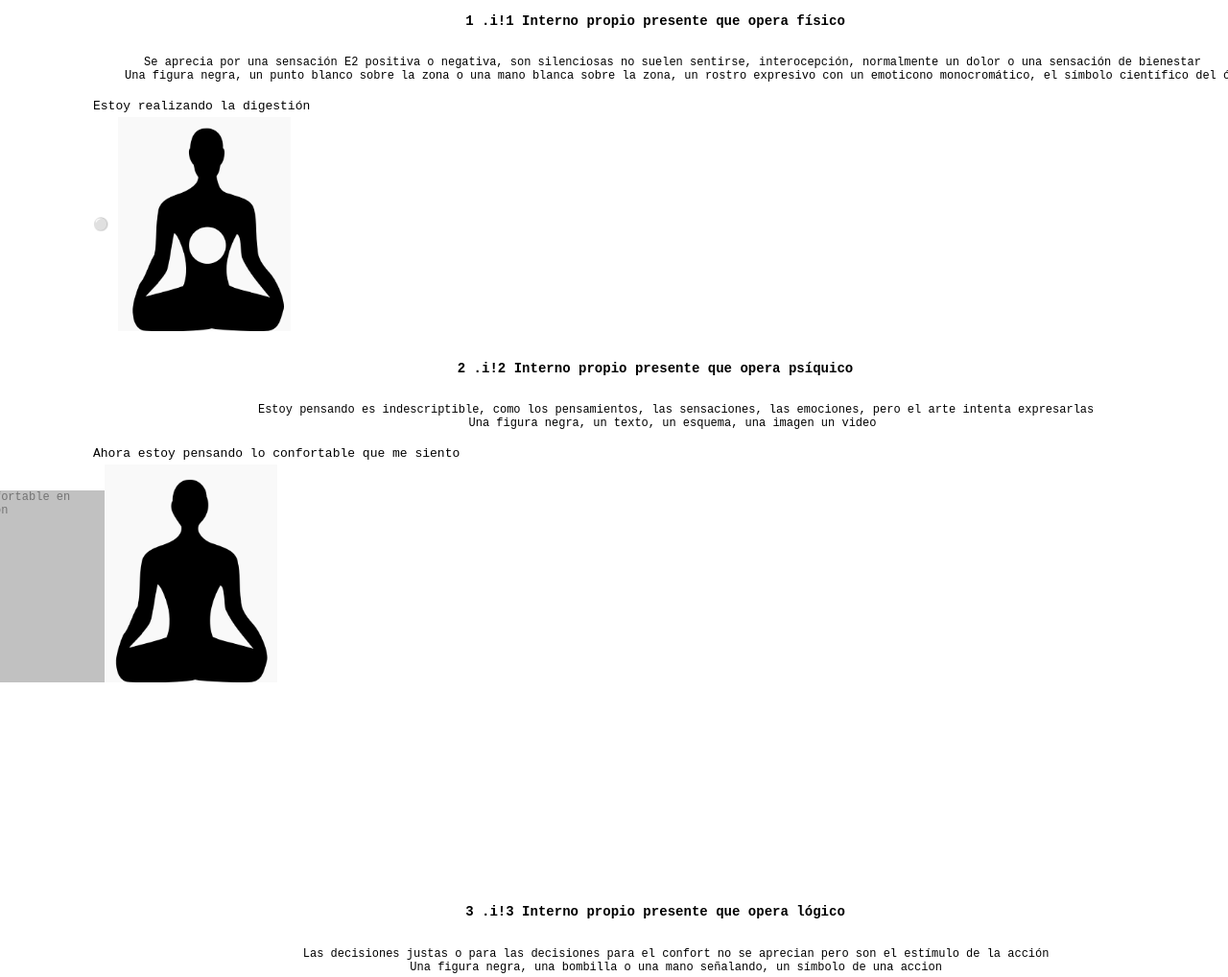
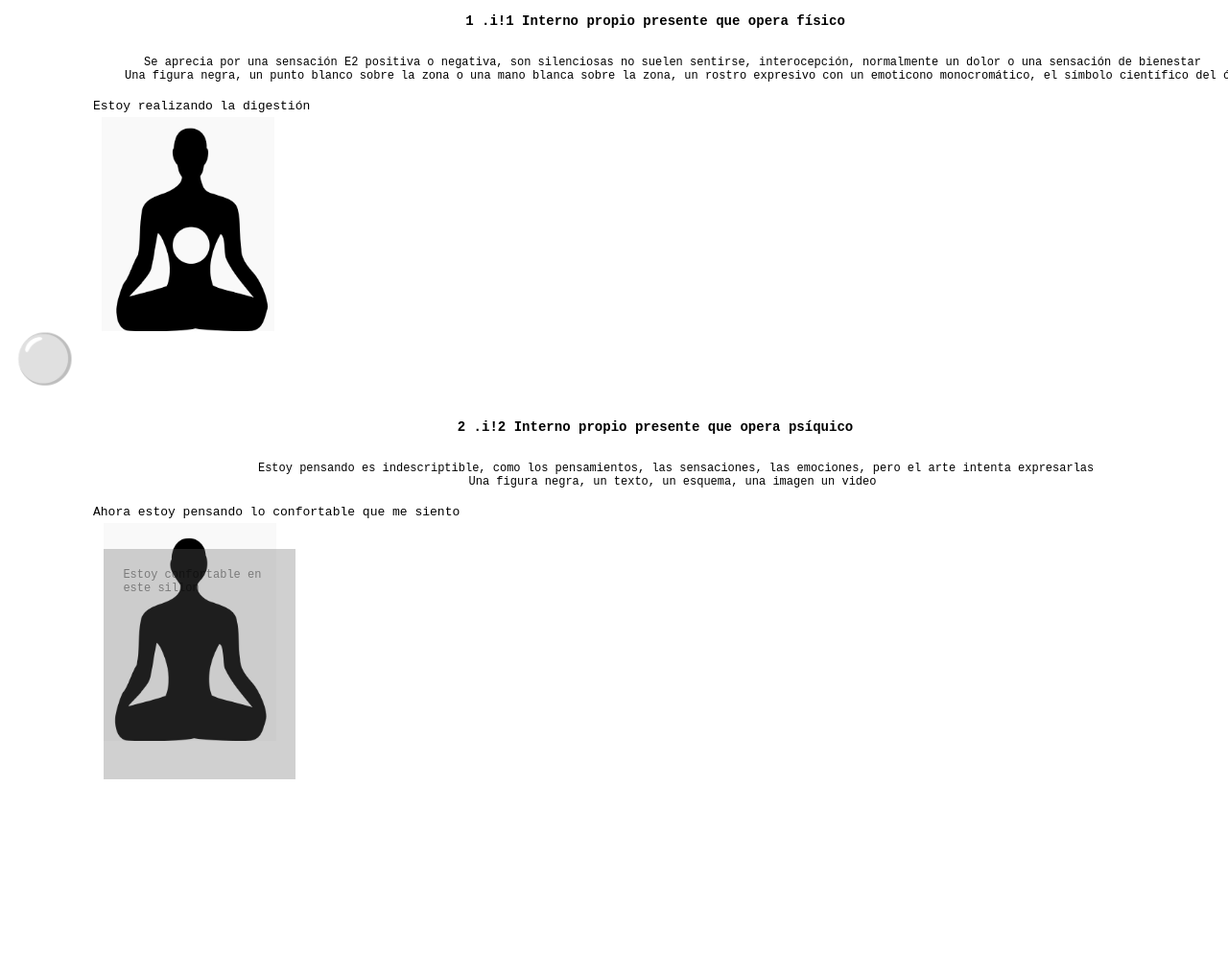
Before and after one commit to josepssv/Logica-estromatica, a plain HTML site: page formas/index.html in a window 1280 px wide. Shown: the top 1018 px of the page at 96% size. Drawn offline with Linux system fonts and the light colour scheme.

Commit message:
Update index.html

```diff
--- a/formas/index.html
+++ b/formas/index.html
@@ -9,12 +9,17 @@
      Se aprecia por una sensación E2 positiva o negativa, son silenciosas no suelen sentirse, interocepción, normalmente un dolor o una sensación de bienestar
      Una figura negra, un punto blanco sobre la zona o una mano blanca sobre la zona, un rostro expresivo con un emoticono monocromático, el símbolo científico del órgano
      <table><tr><td colspan=3> Estoy realizando la digestión</td></tr>
-            <tr><td>⚪</td><td></td><td><img src="1-e.png" width="180px" /></td></tr></table>
+            <tr><td></td><td></td><td><img src="1-e.png" width="180px" />
+            <div style="position:relative;left:-90px;font-size:50px;">⚪<div></td></tr></table>
 <h3>2 .i!2 Interno propio presente que opera psíquico</h3>
       Estoy pensando es indescriptible, como los pensamientos, las sensaciones, las emociones, pero el arte intenta expresarlas
       Una figura negra, un texto, un esquema, una imagen un video
       <table><tr><td colspan=3>Ahora estoy pensando lo confortable que me siento</td></tr>
-             <tr><td></td><td></td><td><img src="2-a.png" width="180px" /><div style="width:180px; height:200px;position:relative; left:-180px;top:-200px;background-color:rgba(100,100,100,0.4);font-size:12px;color:rgba(0,0,0,0.4)">Estoy confortable en este sillon</div></td></tr></table>
+             <tr><td></td><td></td><td><img src="2-a.png" width="180px" />
+             <div style="width:160px; padding:20px;height:200px;position:relative; left:-0px;top:-200px;background-color:rgba(100,100,100,0.3);font-size:12px;color:rgba(0,0,0,0.4)">
+              Estoy confortable en este sillon
+             </div>
+             </td></tr></table>
 <h3>3 .i!3 Interno propio presente que opera lógico</h3>
       Las decisiones justas o para las decisiones para el confort no se aprecian pero son el estímulo de la acción
       Una figura negra, una bombilla o una mano señalando, un símbolo de una accion
```
